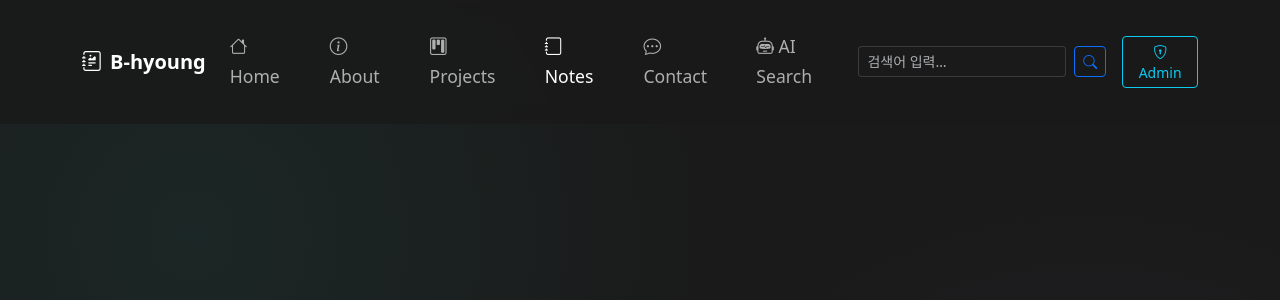
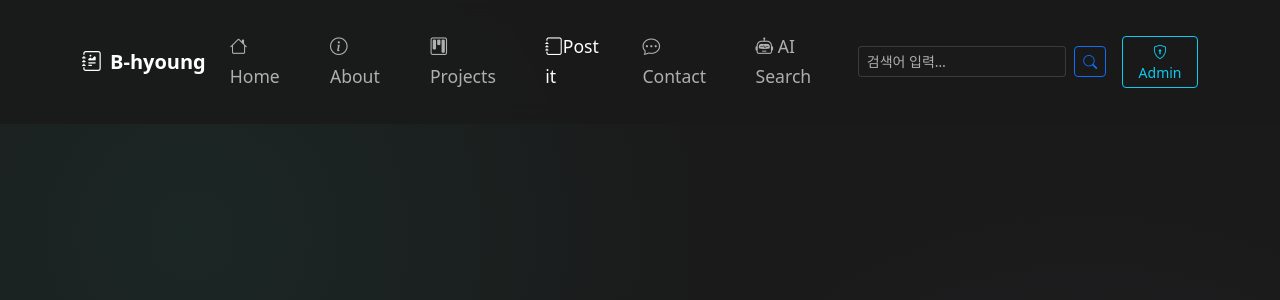
Before and after one commit to b-hyoung/django_myPortpolio, a Django app: page /notes/note/1/ in a window 1280 px wide. Shown: the top 300 px of the page. Run offline with Django 5.2, Linux system fonts and the light colour scheme; tables that the repository leaves empty hold one stand-in row (values such as "Sample post"); data that the repository does not hold is empty; parts of the project's set-up code (start-up, migrations or seed data) failed here and were passed over.

Commit message:
Update notes header text and remove unused root image

```diff
--- a/blog/templates/blog/notes_base.html
+++ b/blog/templates/blog/notes_base.html
@@ -114,7 +114,7 @@
         </li>
         {% url 'notes_index' as notes_url %}
         <li class="nav-item">
-          <a class="nav-link {% if request.path|startswith:notes_url %}active{% endif %}" href="{{ notes_url }}"><i class="bi bi-journal"></i> Notes</a>
+          <a class="nav-link {% if request.path|startswith:notes_url %}active{% endif %}" href="{{ notes_url }}"><i class="bi bi-journal"></i>Post it</a>
         </li>
         {% url 'pages:contact' as contact_url %}
         <li class="nav-item">
```
Also changed, not shown: image.png (deleted).
